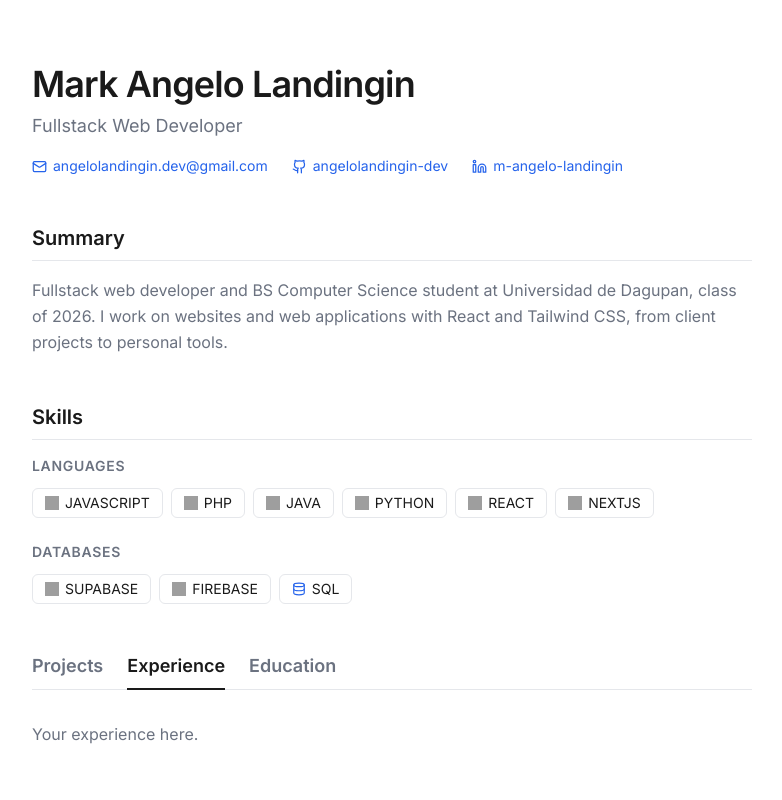
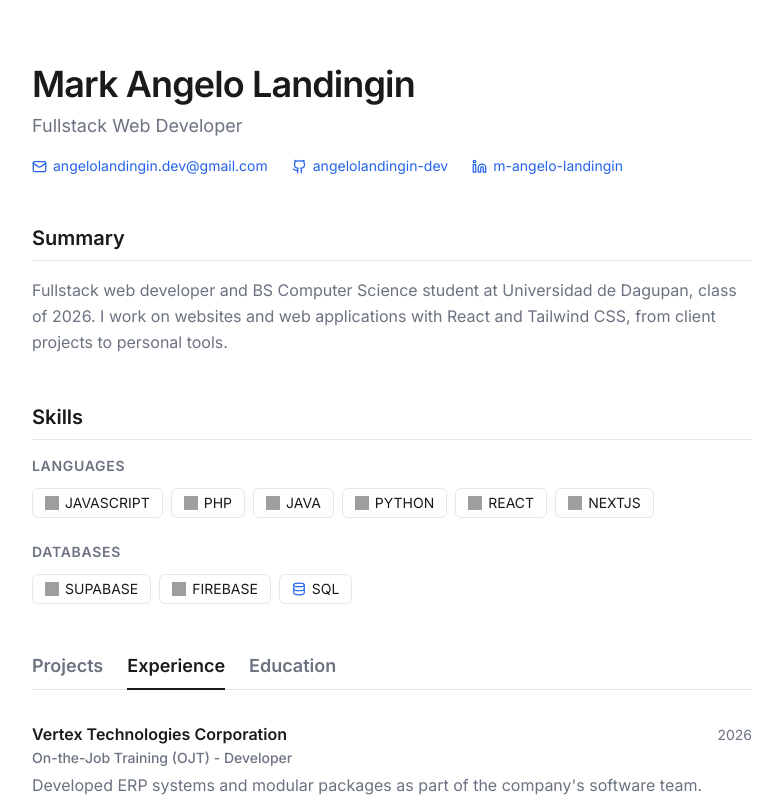
Before and after one commit to angelolandingin-dev/IvonneDev, a React (Vite) app: page / in a window 1280 px wide. Both pictures are taken after a click on the tab "Experience". Shown: the top 800 px of the page, without its empty margins (248-1030 px from the left). Built offline with nearby package versions, Linux system fonts and the light colour scheme; grey boxes are pictures that could not be loaded.

Commit message:
feat(portfolio): add experience entries

```diff
--- a/src/App.tsx
+++ b/src/App.tsx
@@ -293,7 +293,33 @@ export default function App() {
 
             {activeTab === "experience" && (
               <div role="tabpanel" id="panel-experience" aria-labelledby="tab-experience">
-                <p className="text-cv-muted">Your experience here.</p>
+                <ul className="space-y-8">
+                  <li>
+                    <div className="flex flex-wrap items-baseline justify-between gap-x-4 gap-y-1">
+                      <h3 className="font-semibold">Vertex Technologies Corporation</h3>
+                      <span className="text-sm text-cv-muted">2026</span>
+                    </div>
+                    <p className="mt-0.5 text-sm font-medium text-cv-muted">
+                      On-the-Job Training (OJT) - Developer
+                    </p>
+                    <p className="mt-1 leading-relaxed text-cv-muted">
+                      Developed ERP systems and modular packages as part of the company's software
+                      team. Worked on business modules for client-facing systems and contributed to
+                      internal tooling used across projects.
+                    </p>
+                  </li>
+                  <li>
+                    <div className="flex flex-wrap items-baseline justify-between gap-x-4 gap-y-1">
+                      <h3 className="font-semibold">Freelance Web Development</h3>
+                      <span className="text-sm text-cv-muted">2025 - Present</span>
+                    </div>
+                    <p className="mt-1 leading-relaxed text-cv-muted">
+                      Builds websites and web applications for individual and business clients,
+                      including company sites, booking and management platforms, and personal tools.
+                      Handles projects from requirements through deployment.
+                    </p>
+                  </li>
+                </ul>
               </div>
             )}
 
```
